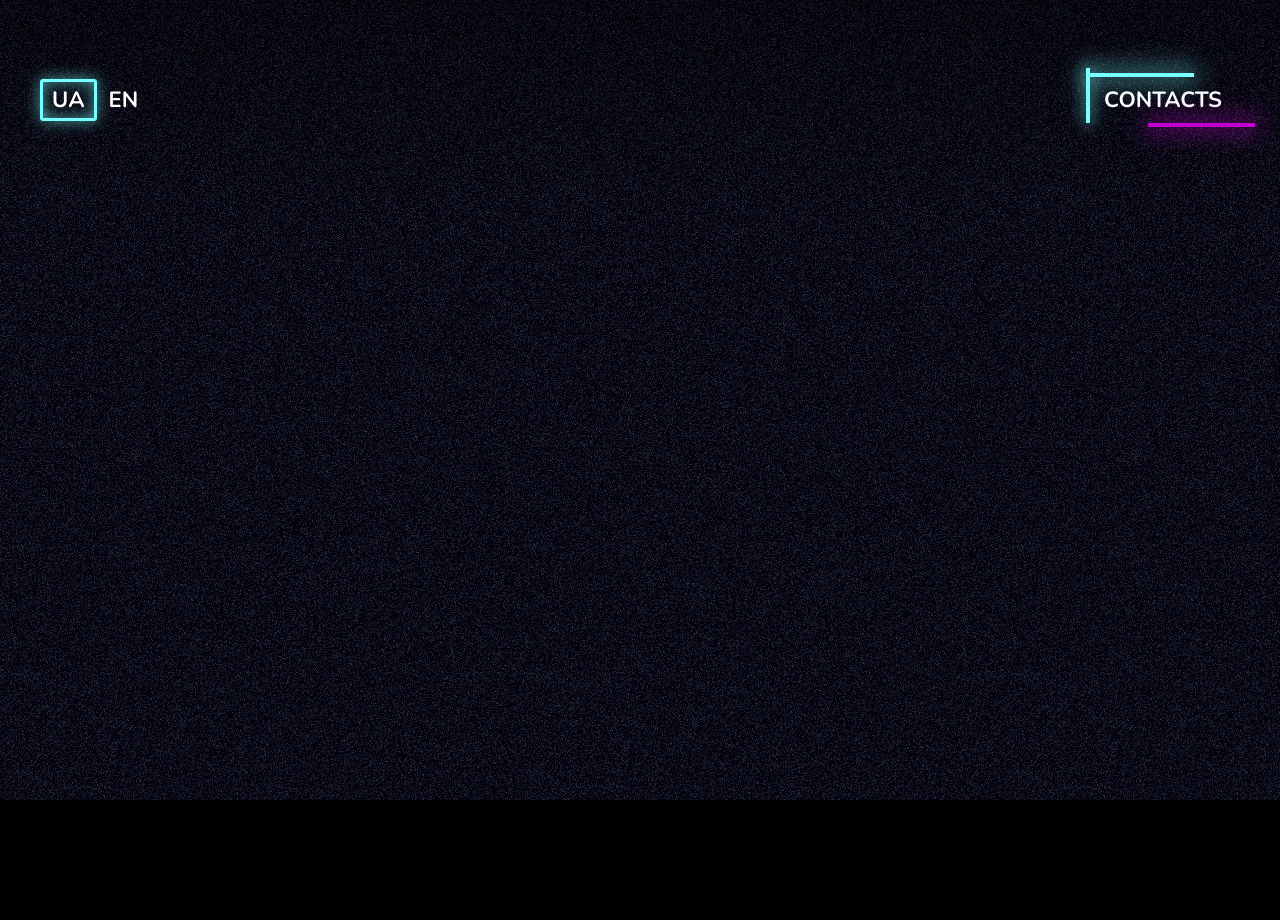
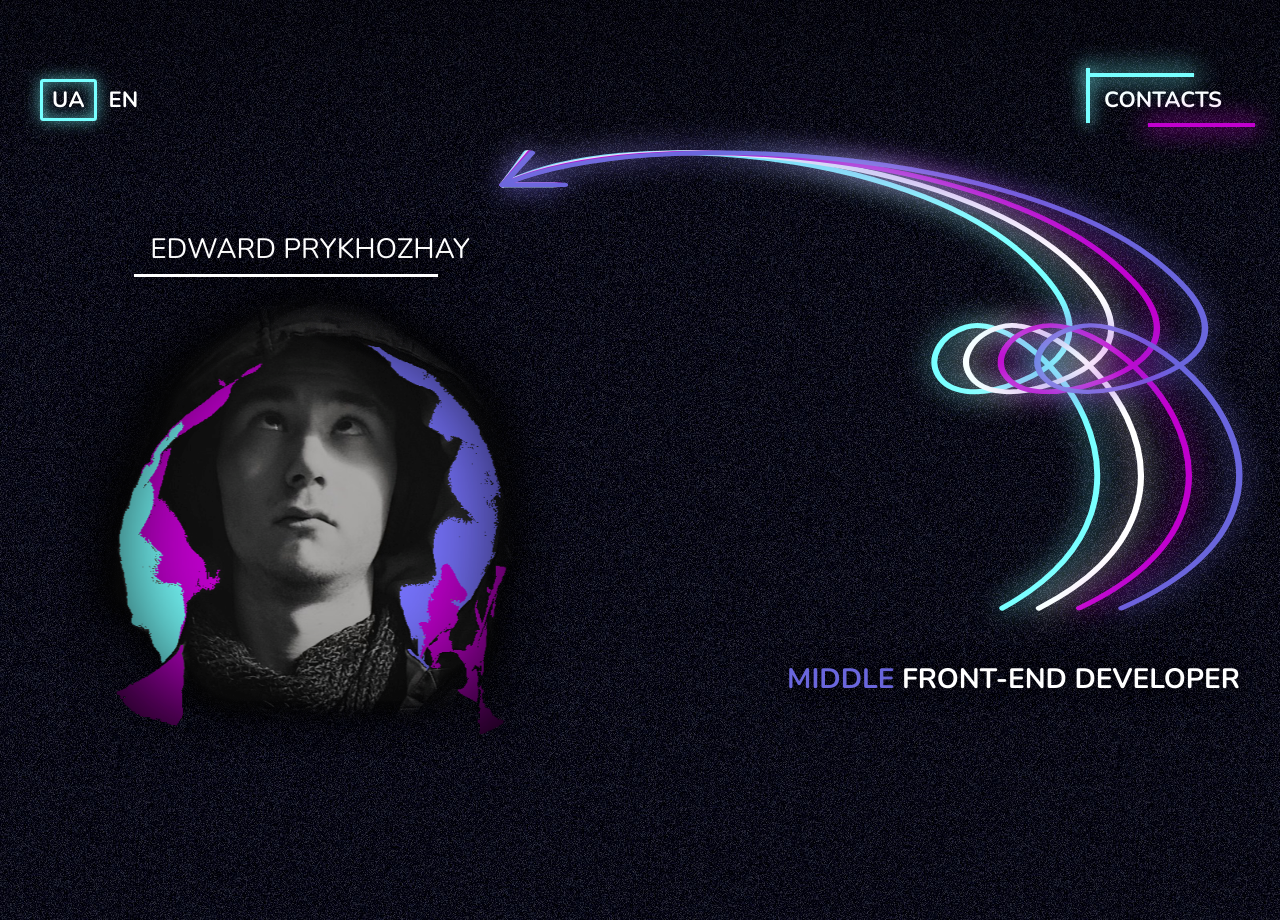
Before and after one commit to truedward/truedward.github.io, a Vue app: page /#/ in a window 1280 px wide. Before the commit the page ends 800 px from the top, so only its background shows below. Built offline with nearby package versions, Linux system fonts and the light colour scheme.

Commit message:
Desktop welcome screen layout

```diff
--- /dev/null
+++ b/src/layout/WelcomeScreen.vue
@@ -0,0 +1,28 @@
+<template>
+  <div class="welcome-screen">
+    <div class="welcome-screen__inner">
+      <div class="welcome-screen__photo">
+        <div class="welcome-screen__photo-title">
+          EDWARD PRYKHOZHAY
+          <div class="welcome-screen__photo-title-underline"></div>
+        </div>
+        <img
+          class="welcome-screen__photo-photo"
+          src="@/assets/my-face.png"
+          alt=""
+        />
+      </div>
+      <div class="welcome-screen__additional">
+        <img
+          class="welcome-screen__additional-arrows"
+          src="@/assets/main-arrows.svg"
+          alt=""
+        />
+        <div class="welcome-screen__additional-title">
+          <span>MIDDLE</span> FRONT-END DEVELOPER
+        </div>
+      </div>
+      <div class="welcome-screen__mouse-navigation"></div>
+    </div>
+  </div>
+</template>
--- a/src/scss/abstracts/_variables.scss
+++ b/src/scss/abstracts/_variables.scss
@@ -6,3 +6,7 @@ $padding: 3px;
 $margin: 3px;
 
 $content-display-width: 1200px;
+
+// layout
+
+$header-height: 200px;
--- a/src/scss/layout/_header.scss
+++ b/src/scss/layout/_header.scss
@@ -1,6 +1,6 @@
 .header {
   width: 100%;
-  height: 200px;
+  height: $header-height;
   background: linear-gradient(rgba(black, 0.3), transparent);
   // backdrop-filter: blur(5px);
   background-color: transparent;
--- /dev/null
+++ b/src/scss/layout/_welcome-screen.scss
@@ -0,0 +1,75 @@
+.welcome-screen {
+  width: 100%;
+  height: 720px;
+  display: flex;
+  justify-content: center;
+  padding-top: $padding * 10;
+  box-sizing: border-box;
+
+  &__inner {
+    width: $content-display-width;
+    height: 100%;
+    position: relative;
+  }
+
+  &__additional {
+    width: 80%;
+    height: 100%;
+    position: absolute;
+    right: 0;
+
+    &-arrows {
+      position: absolute;
+      right: 0;
+      top: -$padding * 40;
+      left: $padding * 60;
+      right: -$padding * 14;
+    }
+
+    &-title {
+      text-align: center;
+      font-size: 28px;
+      color: white;
+      position: absolute;
+      font-weight: bold;
+      bottom: $padding * 74;
+      right: 0;
+      text-shadow: 0 0 24px black;
+
+      span {
+        color: $color-purple;
+      }
+    }
+  }
+
+  &__photo {
+    width: 45%;
+    position: absolute;
+    display: flex;
+    flex-direction: column;
+    align-items: center;
+
+    &-title {
+      text-align: center;
+      font-size: 28px;
+      color: white;
+      position: relative;
+      text-shadow: 0 0 24px black;
+
+      &-underline {
+        bottom: -$padding * 3;
+        left: -5%;
+        height: 3px;
+        width: 95%;
+        background-color: white;
+        position: absolute;
+        box-shadow: 0 0 24px black;
+      }
+    }
+
+    &-photo {
+      width: 90%;
+      margin-top: -20px;
+    }
+  }
+}
--- a/src/scss/main.scss
+++ b/src/scss/main.scss
@@ -3,3 +3,4 @@
 @import "base/reset";
 
 @import "./layout/header";
+@import "./layout/welcome-screen";
--- a/src/views/Home.vue
+++ b/src/views/Home.vue
@@ -1,16 +1,19 @@
 <template>
   <div class="home">
     <Header />
+    <WelcomeScreen />
   </div>
 </template>
 
 <script lang="ts">
 import { Component, Vue } from "vue-property-decorator";
 import Header from "@/layout/Header.vue";
+import WelcomeScreen from "@/layout/WelcomeScreen.vue";
 
 @Component({
   components: {
     Header,
+    WelcomeScreen,
   },
 })
 export default class Home extends Vue {}
```
Also changed, not shown: src/assets/my-face.png.
